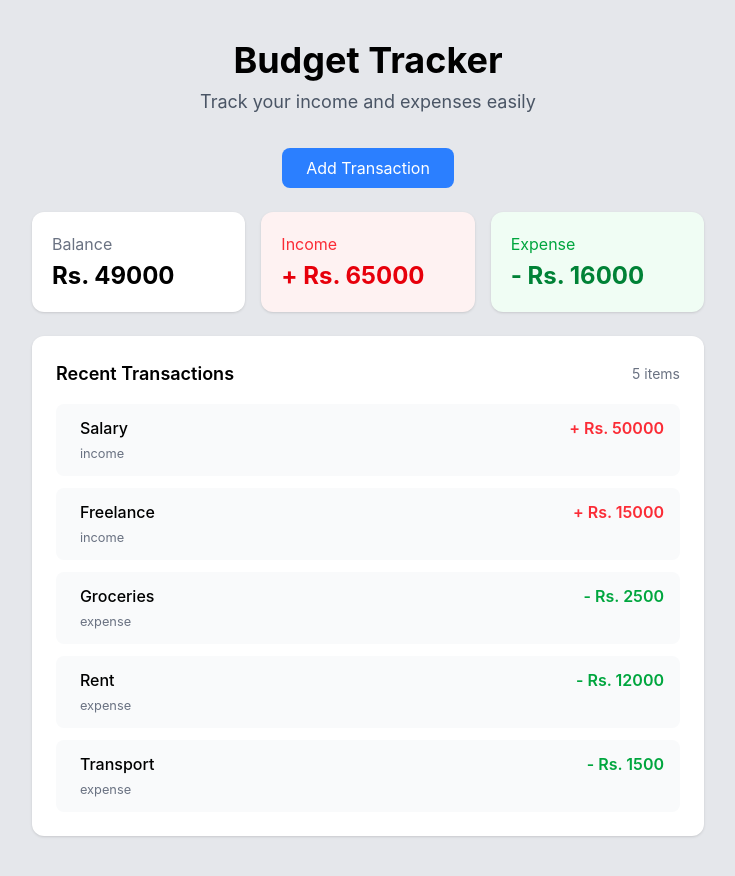
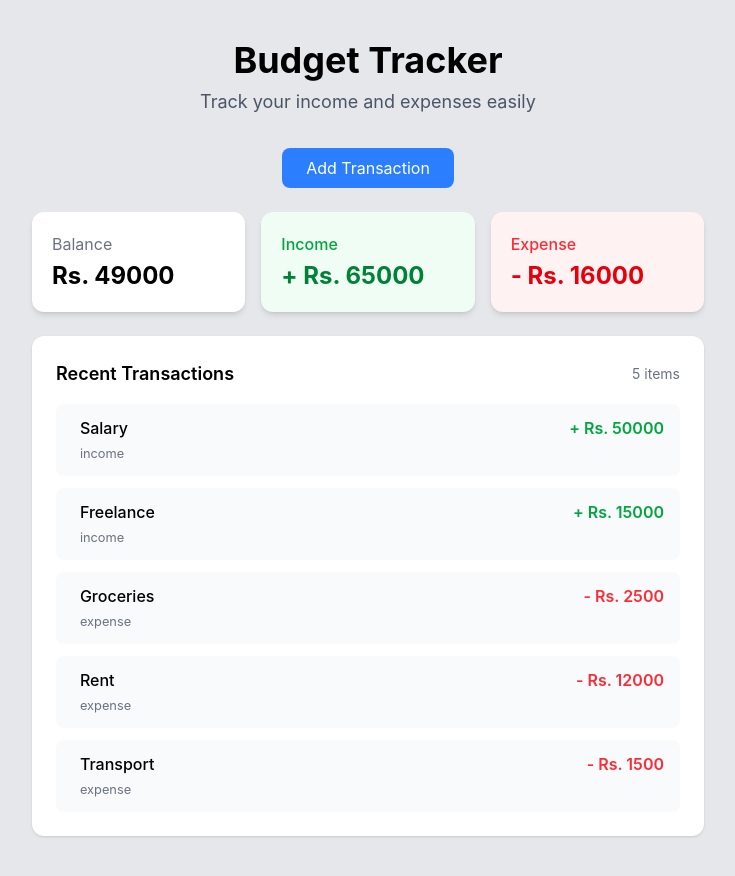
Before and after one commit to lazana-stha/Budget-Tracker, a React app in the folder frontend/: page / in a window 1280 px wide. Shown: the whole page, without its empty margins (272-1007 px from the left). Built offline with nearby package versions, Linux system fonts and the light colour scheme; the HTML template or start-up script is replaced by a standard one.

Commit message:
Used Local Storage to store data

```diff
--- a/frontend/src/App.jsx
+++ b/frontend/src/App.jsx
@@ -1,19 +1,32 @@
-import { useState } from "react";
+import { useState, useEffect } from "react";
 import BalanceSummary from "./components/BalanceSummary";
 import TransactionList from "./components/TransactionList";
 import Button from "./components/Button";
 import TransactionForm from "./pages/TransactionForm";
+import { saveTransactions, getTransactions } from "./utils/storage";
 
 function App() {
   const [showForm, setShowForm] = useState(false);
 
-  const [transactions, setTransactions] = useState([
-    { id: 1, title: "Salary", amount: 50000, type: "income" },
-    { id: 2, title: "Freelance", amount: 15000, type: "income" },
-    { id: 3, title: "Groceries", amount: 2500, type: "expense" },
-    { id: 4, title: "Rent", amount: 12000, type: "expense" },
-    { id: 5, title: "Transport", amount: 1500, type: "expense" },
-  ]);
+  // ✅ Load from localStorage OR fallback to hardcoded data
+  const [transactions, setTransactions] = useState(() => {
+    const stored = getTransactions();
+
+    return stored.length > 0
+      ? stored
+      : [
+          { id: 1, title: "Salary", amount: 50000, type: "income" },
+          { id: 2, title: "Freelance", amount: 15000, type: "income" },
+          { id: 3, title: "Groceries", amount: 2500, type: "expense" },
+          { id: 4, title: "Rent", amount: 12000, type: "expense" },
+          { id: 5, title: "Transport", amount: 1500, type: "expense" },
+        ];
+  });
+
+  // ✅ Save to localStorage whenever transactions change
+  useEffect(() => {
+    saveTransactions(transactions);
+  }, [transactions]);
 
   const addTransaction = (data) => {
     const newTransaction = {
@@ -31,7 +44,6 @@ function App() {
         {/* HEADER */}
         <div className="text-center mb-8">
           <h1 className="text-4xl font-bold mb-2">Budget Tracker</h1>
-
           <p className="text-gray-600 text-lg">
             Track your income and expenses easily
           </p>
@@ -39,7 +51,6 @@ function App() {
 
         {!showForm ? (
           <>
-            {/* BUTTON */}
             <div className="flex justify-center mb-6">
               <Button onClick={() => setShowForm(true)} />
             </div>
--- a/frontend/src/components/BalanceSummary.jsx
+++ b/frontend/src/components/BalanceSummary.jsx
@@ -12,21 +12,23 @@ function BalanceSummary({ transactions }) {
   return (
     <div className="grid grid-cols-1 md:grid-cols-3 gap-4 mb-6">
       {/* BALANCE */}
-      <div className="bg-white p-5 rounded-xl shadow-sm">
+      <div className="bg-white p-5 rounded-xl shadow-md">
         <p className="text-gray-500">Balance</p>
         <h2 className="text-2xl font-bold mt-1">Rs. {balance}</h2>
       </div>
 
       {/* INCOME */}
-      <div className="bg-red-50 p-5 rounded-xl shadow-sm">
-        <p className="text-red-500">Income</p>
-        <h2 className="text-2xl font-bold mt-1 text-red-600">+ Rs. {income}</h2>
+      <div className="bg-green-50 p-5 rounded-xl shadow-md">
+        <p className="text-green-600 font-medium">Income</p>
+        <h2 className="text-2xl font-bold mt-1 text-green-700">
+          + Rs. {income}
+        </h2>
       </div>
 
       {/* EXPENSE */}
-      <div className="bg-green-50 p-5 rounded-xl shadow-sm">
-        <p className="text-green-600">Expense</p>
-        <h2 className="text-2xl font-bold mt-1 text-green-700">
+      <div className="bg-red-50 p-5 rounded-xl shadow-md">
+        <p className="text-red-500 font-medium">Expense</p>
+        <h2 className="text-2xl font-bold mt-1 text-red-600">
           - Rs. {expense}
         </h2>
       </div>
--- a/frontend/src/components/TransactionItem.jsx
+++ b/frontend/src/components/TransactionItem.jsx
@@ -5,7 +5,7 @@ function TransactionItem({ transaction }) {
     <div className="flex items-center justify-between bg-gray-50 rounded-lg overflow-hidden">
       {/* LEFT COLOR BAR */}
       <div
-        className={`w-2 h-full ${isIncome ? "bg-red-500" : "bg-green-500"}`}
+        className={`w-2 h-full ${isIncome ? "bg-green-600" : "bg-red-500"}`}
       ></div>
 
       {/* CONTENT */}
@@ -17,7 +17,7 @@ function TransactionItem({ transaction }) {
 
         <p
           className={`font-semibold ${
-            isIncome ? "text-red-500" : "text-green-600"
+            isIncome ? "text-green-600" : "text-red-500"
           }`}
         >
           {isIncome ? "+" : "-"} Rs. {transaction.amount}
--- /dev/null
+++ b/frontend/src/utils/storage.js
@@ -0,0 +1,9 @@
+export const saveTransactions = (transactions) => {
+  localStorage.setItem("transactions", JSON.stringify(transactions));
+};
+
+// Get transactions from localStorage
+export const getTransactions = () => {
+  const data = localStorage.getItem("transactions");
+  return data ? JSON.parse(data) : [];
+};
```
